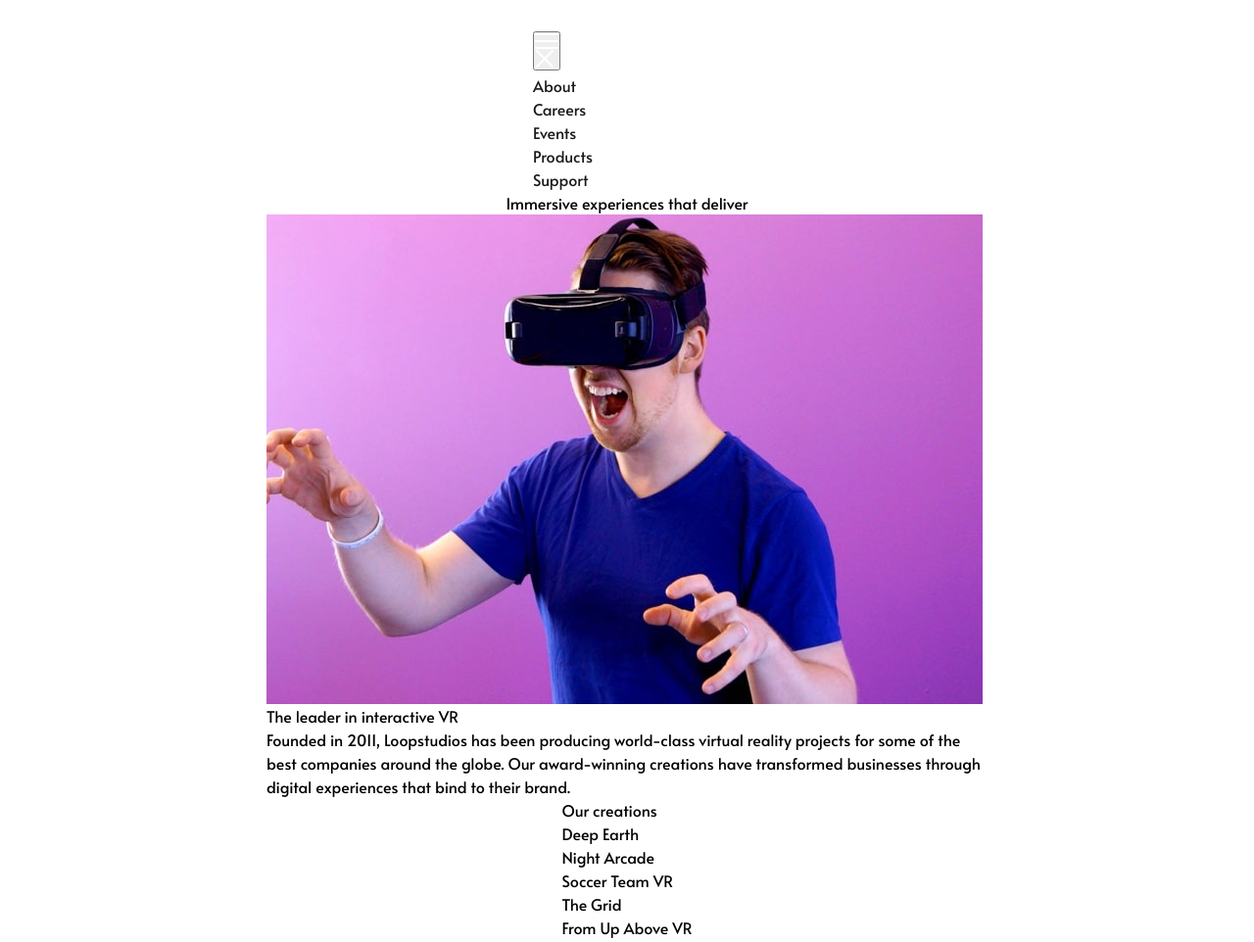
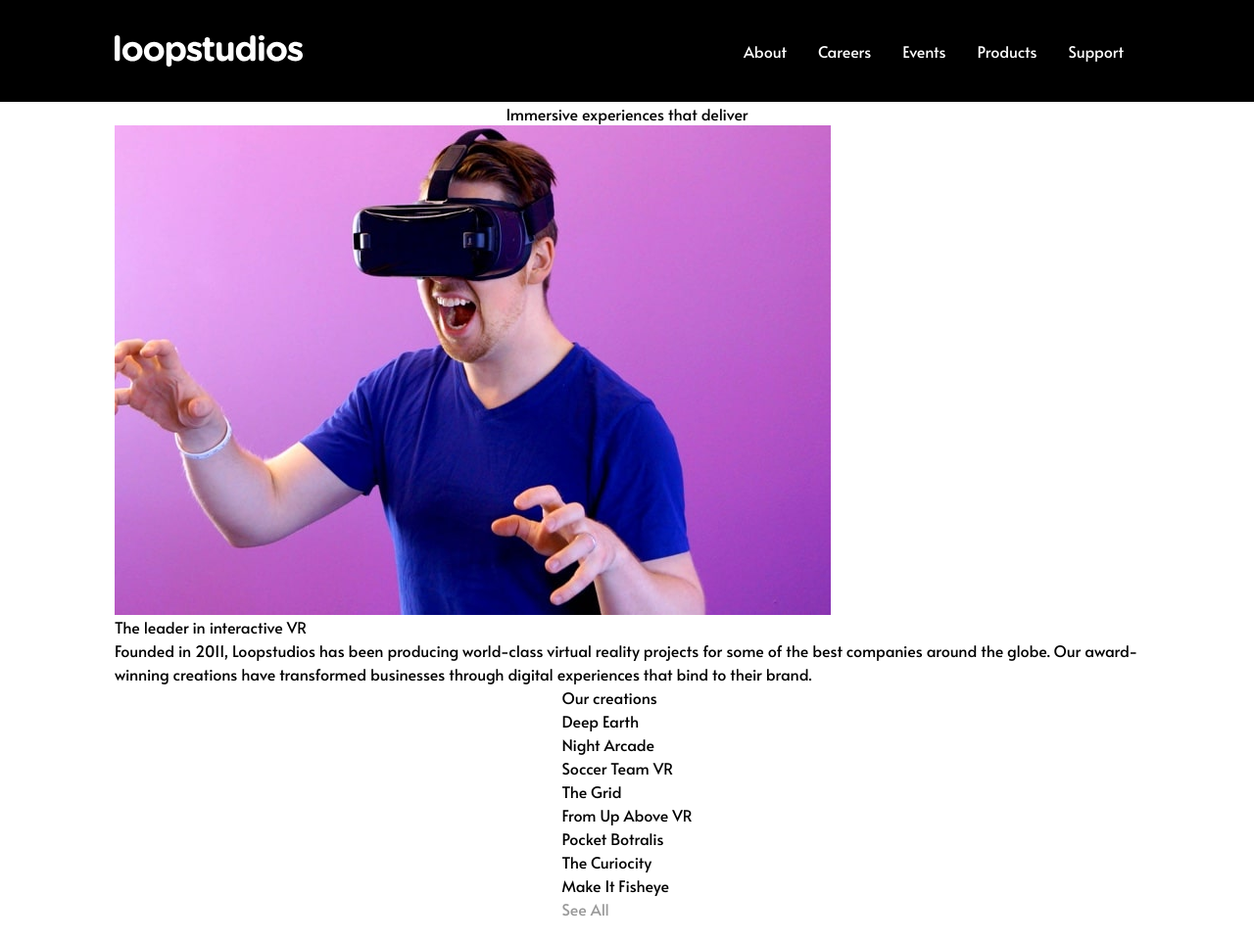
Before and after one commit to davinaleong/fem-loopstudios-landing-page, a website built with Vite: page index.html in a window 1280 px wide. Shown: the top 962 px of the page at 98% size. Built offline with nearby package versions, Linux system fonts and the light colour scheme.

Commit message:
WIP header

```diff
--- a/index.html
+++ b/index.html
@@ -37,11 +37,11 @@
   <body>
     <main class="main-grid">
       <header class="primary-header" data-primary-header>
-        <div class="container">
+        <div class="container header-grid">
           <a href="./" class="brand">
             <img src="./images/logo.svg" alt="Loopstudios" />
           </a>
-          <button class="btn btn-toggle" data-primary-toggle>
+          <button class="btn btn-header" data-primary-toggle>
             <img
               src="./images/icon-hamburger.svg"
               class="icon-primary-hamburger"
@@ -76,7 +76,9 @@
       </header>
 
       <section class="hero">
+        <div class="container">
           <h1 class="hero-heading">Immersive experiences that deliver</h1>
+        </div>
       </section>
 
       <section class="header">
@@ -104,11 +106,14 @@
       </section>
 
       <section class="creations">
+        <div class="container">
           <h2>Our creations</h2>
 
           <div class="creation-grid">
             <div class="creation-cell" data-cell="Deep earth">Deep Earth</div>
-          <div class="creation-cell" data-cell="Night Arcade">Night Arcade</div>
+            <div class="creation-cell" data-cell="Night Arcade">
+              Night Arcade
+            </div>
             <div class="creation-cell" data-cell="Soccer Team VR">
               Soccer Team VR
             </div>
@@ -130,9 +135,11 @@
           <div>
             <a href="#" class="btn btn-primary">See All</a>
           </div>
+        </div>
       </section>
 
       <footer class="primary-footer">
+        <div class="container footer-grid">
           <a href="#" class="brand">
             <img src="./images/logo.svg" alt="Loopstudios" />
           </a>
@@ -163,7 +170,11 @@
             <ul class="nav-list" role="list">
               <li class="nav-item">
                 <a href="#" class="nav-link">
-                <svg width="24" height="24" xmlns="http://www.w3.org/2000/svg">
+                  <svg
+                    width="24"
+                    height="24"
+                    xmlns="http://www.w3.org/2000/svg"
+                  >
                     <path
                       d="M22.675 0H1.325C.593 0 0 .593 0 1.325v21.351C0 23.407.593 24 1.325 24H12.82v-9.294H9.692v-3.622h3.128V8.413c0-3.1 1.893-4.788 4.659-4.788 1.325 0 2.463.099 2.795.143v3.24l-1.918.001c-1.504 0-1.795.715-1.795 1.763v2.313h3.587l-.467 3.622h-3.12V24h6.116c.73 0 1.323-.593 1.323-1.325V1.325C24 .593 23.407 0 22.675 0z"
                       fill-rule="nonzero"
@@ -173,7 +184,11 @@
               </li>
               <li class="nav-item">
                 <a href="#" class="nav-link">
-                <svg width="24" height="20" xmlns="http://www.w3.org/2000/svg">
+                  <svg
+                    width="24"
+                    height="20"
+                    xmlns="http://www.w3.org/2000/svg"
+                  >
                     <path
                       d="M24 2.557a9.83 9.83 0 01-2.828.775A4.932 4.932 0 0023.337.608a9.864 9.864 0 01-3.127 1.195A4.916 4.916 0 0016.616.248c-3.179 0-5.515 2.966-4.797 6.045A13.978 13.978 0 011.671 1.149a4.93 4.93 0 001.523 6.574 4.903 4.903 0 01-2.229-.616c-.054 2.281 1.581 4.415 3.949 4.89a4.935 4.935 0 01-2.224.084 4.928 4.928 0 004.6 3.419A9.9 9.9 0 010 17.54a13.94 13.94 0 007.548 2.212c9.142 0 14.307-7.721 13.995-14.646A10.025 10.025 0 0024 2.557z"
                       fill-rule="nonzero"
@@ -183,7 +198,11 @@
               </li>
               <li class="nav-item">
                 <a href="#" class="nav-link">
-                <svg width="24" height="24" xmlns="http://www.w3.org/2000/svg">
+                  <svg
+                    width="24"
+                    height="24"
+                    xmlns="http://www.w3.org/2000/svg"
+                  >
                     <path
                       d="M12 0C5.373 0 0 5.372 0 12c0 5.084 3.163 9.426 7.627 11.174-.105-.949-.2-2.405.042-3.441.218-.937 1.407-5.965 1.407-5.965s-.359-.719-.359-1.782c0-1.668.967-2.914 2.171-2.914 1.023 0 1.518.769 1.518 1.69 0 1.029-.655 2.568-.994 3.995-.283 1.194.599 2.169 1.777 2.169 2.133 0 3.772-2.249 3.772-5.495 0-2.873-2.064-4.882-5.012-4.882-3.414 0-5.418 2.561-5.418 5.207 0 1.031.397 2.138.893 2.738a.36.36 0 01.083.345l-.333 1.36c-.053.22-.174.267-.402.161-1.499-.698-2.436-2.889-2.436-4.649 0-3.785 2.75-7.262 7.929-7.262 4.163 0 7.398 2.967 7.398 6.931 0 4.136-2.607 7.464-6.227 7.464-1.216 0-2.359-.631-2.75-1.378l-.748 2.853c-.271 1.043-1.002 2.35-1.492 3.146C9.57 23.812 10.763 24 12 24c6.627 0 12-5.373 12-12 0-6.628-5.373-12-12-12z"
                       fill-rule="nonzero"
@@ -193,7 +212,11 @@
               </li>
               <li class="nav-item">
                 <a href="#" class="nav-link">
-                <svg width="24" height="24" xmlns="http://www.w3.org/2000/svg">
+                  <svg
+                    width="24"
+                    height="24"
+                    xmlns="http://www.w3.org/2000/svg"
+                  >
                     <path
                       d="M12 2.163c3.204 0 3.584.012 4.85.07 3.252.148 4.771 1.691 4.919 4.919.058 1.265.069 1.645.069 4.849 0 3.205-.012 3.584-.069 4.849-.149 3.225-1.664 4.771-4.919 4.919-1.266.058-1.644.07-4.85.07-3.204 0-3.584-.012-4.849-.07-3.26-.149-4.771-1.699-4.919-4.92-.058-1.265-.07-1.644-.07-4.849 0-3.204.013-3.583.07-4.849.149-3.227 1.664-4.771 4.919-4.919 1.266-.057 1.645-.069 4.849-.069zM12 0C8.741 0 8.333.014 7.053.072 2.695.272.273 2.69.073 7.052.014 8.333 0 8.741 0 12c0 3.259.014 3.668.072 4.948.2 4.358 2.618 6.78 6.98 6.98C8.333 23.986 8.741 24 12 24c3.259 0 3.668-.014 4.948-.072 4.354-.2 6.782-2.618 6.979-6.98.059-1.28.073-1.689.073-4.948 0-3.259-.014-3.667-.072-4.947-.196-4.354-2.617-6.78-6.979-6.98C15.668.014 15.259 0 12 0zm0 5.838a6.162 6.162 0 100 12.324 6.162 6.162 0 000-12.324zM12 16a4 4 0 110-8 4 4 0 010 8zm6.406-11.845a1.44 1.44 0 100 2.881 1.44 1.44 0 000-2.881z"
                       fill-rule="nonzero"
@@ -206,12 +229,15 @@
 
           <div class="attribution">
             Challenge by
-          <a href="https://www.frontendmentor.io?ref=challenge" target="_blank"
+            <a
+              href="https://www.frontendmentor.io?ref=challenge"
+              target="_blank"
               >Frontend Mentor</a
             >. Coded by
             <a href="https://www.frontendmentor.io/profile/davinaleong"
               >Davina Leong</a
             >.
+          </div>
         </div>
       </footer>
     </main>
--- a/styles/main.css
+++ b/styles/main.css
@@ -2,6 +2,9 @@
     - Root
     - Content
       - Content - General Styling
+      - Content - Primary Header
+      - Content - Primary Footer
+      - Content - Main Content
     - Utility
       - Utility - Colours
       - Utility - Background Colours
@@ -134,15 +137,11 @@ b {
 }
 
 .container {
-  max-width: 100%;
+  --container-width: 1110px;
+
+  max-width: var(--container-width);
   padding-inline: var(--size-600);
   margin-inline: auto;
-}
-
-@media (min-width: 48em) {
-  .container {
-    max-width: var(--max-content-width);
-  }
 }
 
 .bg-full {
@@ -152,7 +151,7 @@ b {
 }
 
 a {
-  --clr-link: var(--clr-grey-900);
+  --clr-link: var(--clr-grey-400);
   --clr-hover-link: var(--clr-grey-400);
 
   color: var(--clr-link);
@@ -162,6 +161,76 @@ a {
 a:where(:hover, :focus, :focus-visible) {
   color: var(--clr-hover-link);
 }
+
+.btn {
+  --btn-padding: var(--size-200);
+
+  display: inline-flex;
+  border: none;
+  align-items: center;
+  justify-items: center;
+}
+
+/** Content - Primary Header **/
+.primary-header {
+  width: 100%;
+  background-color: var(--clr-neutral-900);
+  padding-block: var(--size-600);
+  position: relative;
+}
+
+.btn-header {
+  display: none;
+  background-color: transparent;
+}
+
+.icon-primary-close {
+  display: none;
+}
+
+.header-grid {
+  display: grid;
+  grid-template-columns: auto max-content;
+  align-items: center;
+}
+
+.primary-header .nav-list {
+  display: flex;
+  justify-content: end;
+}
+
+.nav-link {
+  --decoration-width: 1em;
+
+  padding: var(--size-200) var(--size-400);
+  display: inline-flex;
+  align-items: center;
+  justify-content: center;
+  position: relative;
+}
+
+.nav-link::before {
+  content: "";
+  position: absolute;
+  bottom: 0;
+  height: 2px;
+  width: 0;
+  background-color: var(--clr-neutral-100);
+  transition: width 0.3s ease-in-out;
+}
+
+.nav-link:where(:hover, :focus, :focus-visible)::before {
+  width: var(--decoration-width);
+}
+
+.primary-header a.nav-link {
+  --clr-link: var(--clr-neutral-100);
+  --clr-hover-link: var(--clr-neutral-100);
+}
+
+/** Content - Primary Footer **/
+
+/** Content - Main Content **/
 
 /** Content - End **/
 
```
Lines whose indentation alone changed are shown as unchanged.
